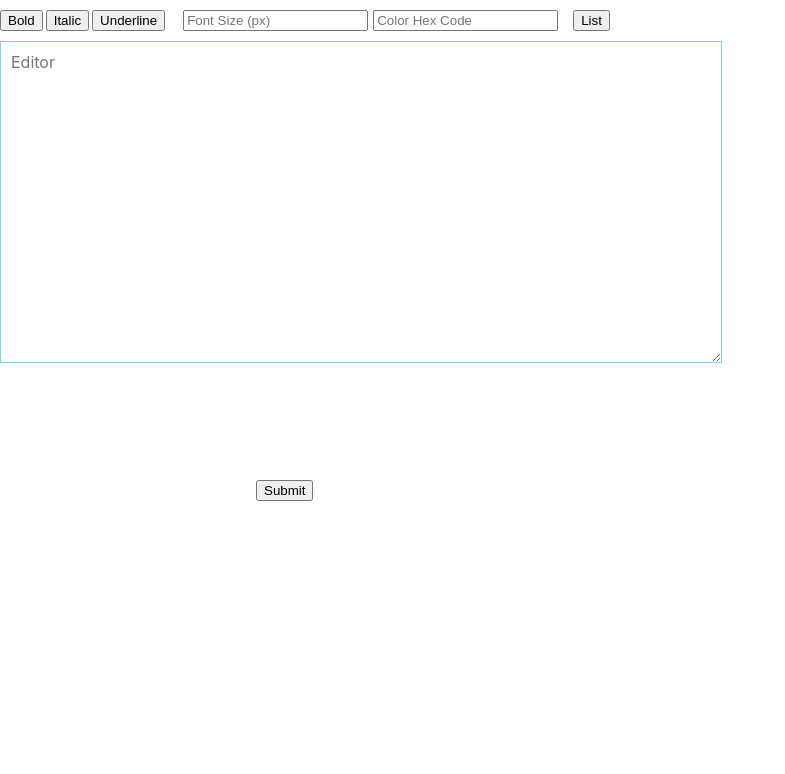
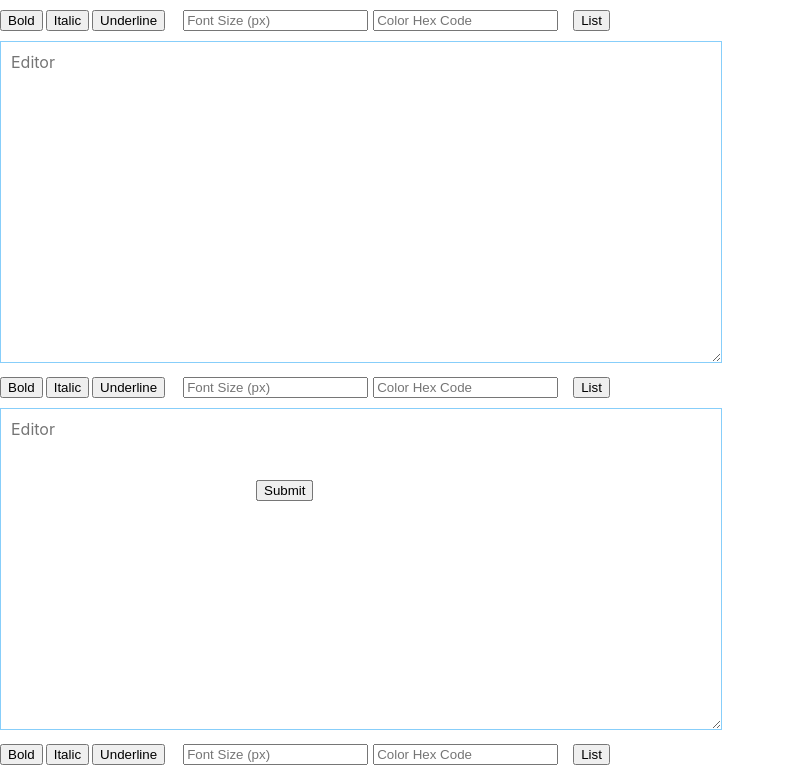
Before and after one commit to chaudharysajal/myrepo, a React (Create React App) app in the folder my-app/: page / in a window 1280 px wide. Shown: the top 774 px of the page, without its empty margins (0-785 px from the left). Built offline with nearby package versions, Linux system fonts and the light colour scheme.

Commit message:
newChanges

```diff
--- a/my-app/src/App.js
+++ b/my-app/src/App.js
@@ -6,6 +6,10 @@ function App() {
   return (
     <div className="App">
      <RichText/>
+     <RichText/>
+     <RichText/>
+     <RichText/>
+     <RichText/>
     </div>
   );
 }
```
